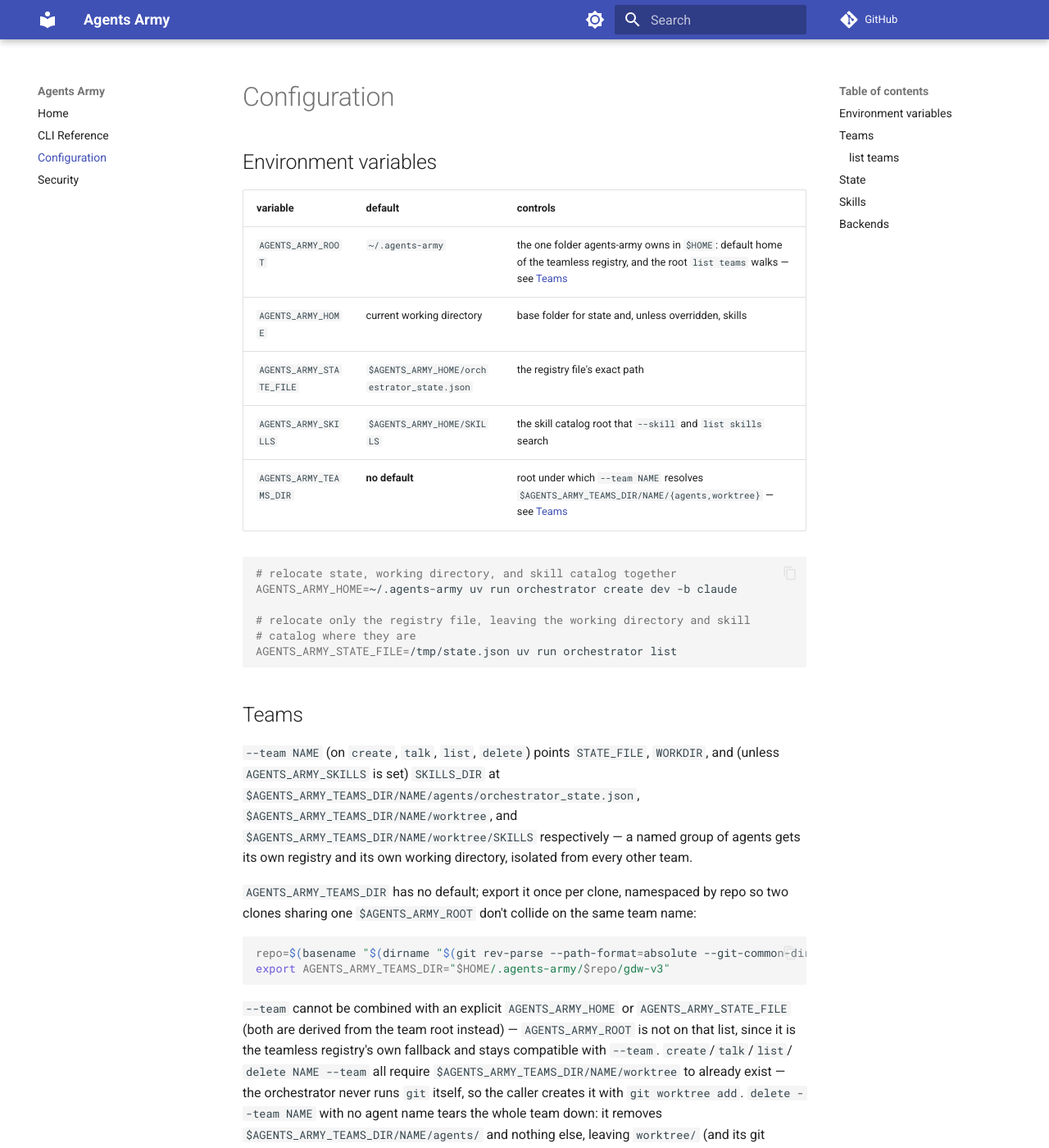
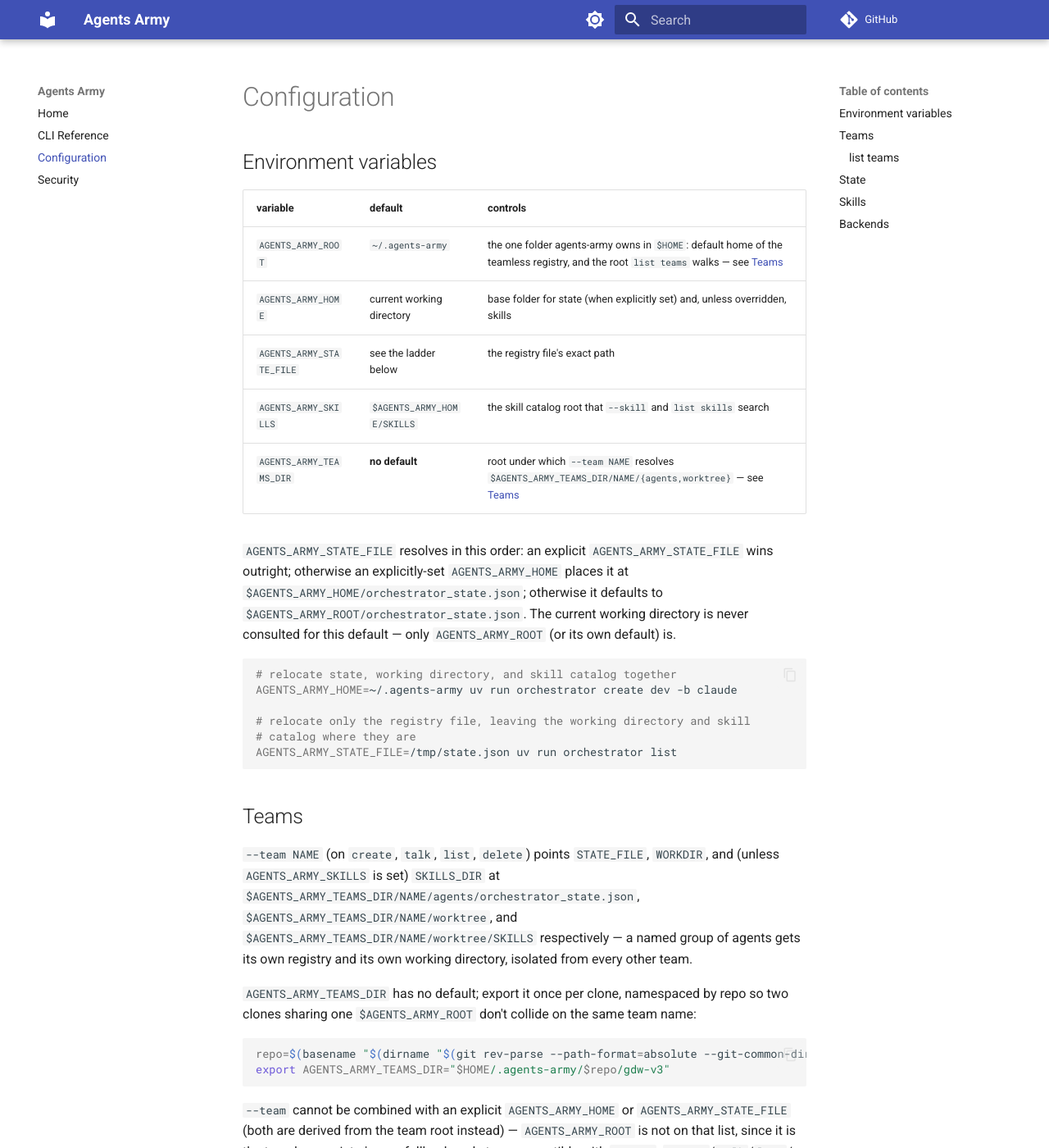
Before and after one commit to gabepsilva/agents-army-2, an MkDocs documentation site: the page built from docs/configuration.md, in a window 1280 px wide and 1400 px high. Shown: the whole window at 82% size. Built offline with MkDocs 1.6.1 and Material for MkDocs 9.7.7, drawn with Linux system fonts in a browser that asks for light colours; comment, search, counter and statistics services are not loaded; some of the changed text lies outside the part shown.

Commit message:
Default the teamless registry to $AGENTS_ARMY_ROOT/orchestrator_state.json
Change 2 of 2 (see the PR description and the previous commit): lands after
change 1, which introduces AGENTS_ARMY_ROOT.

Without it, the registry defaulted to whatever directory the CLI happened to
be run from, scattering it across every checkout it was ever invoked in
instead of one place `list teams` (this branch's other half) can find.

STATE_FILE now resolves by a ladder: an explicit AGENTS_ARMY_STATE_FILE wins
outright; failing that, an explicitly-set AGENTS_ARMY_HOME (not "HOME
happens to equal cwd", which is the unset case) relocates it alongside
WORKDIR/SKILLS_DIR, matching today's documented AGENTS_ARMY_HOME=~/.agents-army
usage; otherwise it defaults under AGENTS_ARMY_ROOT rather than cwd. The
working directory and skill catalog still default to cwd regardless — only
the registry's own default moved.

AGENTS_ARMY_ROOT is deliberately not added to the `--team` incompatibility
list that AGENTS_ARMY_HOME/AGENTS_ARMY_STATE_FILE are already on: it is the
teamless fallback, orthogonal to teams, and go.sh may reasonably have both
exported at once.

Co-Authored-By: Claude Sonnet 5 <noreply@anthropic.com>

````diff
--- a/docs/configuration.md
+++ b/docs/configuration.md
@@ -5,10 +5,17 @@
 | variable | default | controls |
 |---|---|---|
 | `AGENTS_ARMY_ROOT` | `~/.agents-army` | the one folder agents-army owns in `$HOME`: default home of the teamless registry, and the root `list teams` walks — see [Teams](#teams) |
-| `AGENTS_ARMY_HOME` | current working directory | base folder for state and, unless overridden, skills |
-| `AGENTS_ARMY_STATE_FILE` | `$AGENTS_ARMY_HOME/orchestrator_state.json` | the registry file's exact path |
+| `AGENTS_ARMY_HOME` | current working directory | base folder for state (when explicitly set) and, unless overridden, skills |
+| `AGENTS_ARMY_STATE_FILE` | see the ladder below | the registry file's exact path |
 | `AGENTS_ARMY_SKILLS` | `$AGENTS_ARMY_HOME/SKILLS` | the skill catalog root that `--skill` and `list skills` search |
 | `AGENTS_ARMY_TEAMS_DIR` | **no default** | root under which `--team NAME` resolves `$AGENTS_ARMY_TEAMS_DIR/NAME/{agents,worktree}` — see [Teams](#teams) |
+
+`AGENTS_ARMY_STATE_FILE` resolves in this order: an explicit
+`AGENTS_ARMY_STATE_FILE` wins outright; otherwise an explicitly-set
+`AGENTS_ARMY_HOME` places it at `$AGENTS_ARMY_HOME/orchestrator_state.json`;
+otherwise it defaults to `$AGENTS_ARMY_ROOT/orchestrator_state.json`. The
+current working directory is never consulted for this default — only
+`AGENTS_ARMY_ROOT` (or its own default) is.
 
 ```sh
 # relocate state, working directory, and skill catalog together
@@ -63,12 +70,13 @@ found. If `$AGENTS_ARMY_TEAMS_DIR` is set, it is walked too and any team not
 already found under `$AGENTS_ARMY_ROOT` is printed as its own group — whether
 `$AGENTS_ARMY_TEAMS_DIR` sits outside `$AGENTS_ARMY_ROOT` or is an ancestor
 of it, so an overlap between the two never drops a team that only the wider
-one reaches. `STATE_FILE` (the registry `list agents`/`talk` actually use)
-is reported as a `(teamless)` group headed by its own path, when it exists.
-Each team is printed with its agent count, its agents' names and backends,
-and a flag when `worktree/` is missing (the state `delete --team NAME`
-leaves behind). `--team` is rejected on `list teams` (exit 2) — it names
-one team to resolve, which contradicts listing all of them.
+one reaches. `STATE_FILE` (the registry `list agents`/`talk` actually use —
+see the ladder above) is reported as a `(teamless)` group headed by its own
+path, when it exists. Each team is printed with its agent count, its agents'
+names and backends, and a flag when `worktree/` is missing (the state
+`delete --team NAME` leaves behind). `--team` is rejected on `list teams`
+(exit 2) — it names one team to resolve, which contradicts listing all of
+them.
 
 ## State
 
@@ -85,7 +93,8 @@ It records every agent's name, backend, session id, and (when set) model and
 reasoning effort — enough for any process to `talk` to an agent created
 earlier and resume its CLI session. No per-agent folders or session files
 are written; each backend CLI owns its own session storage, addressed by the
-session id kept here.
+session id kept here. See the `AGENTS_ARMY_STATE_FILE` ladder above for where
+this file defaults to.
 
 ## Skills
 
````
Also changed, not shown: README.md (+11 -2 lines), orchestrator/__init__.py (+15 -5 lines), 1 other file.
